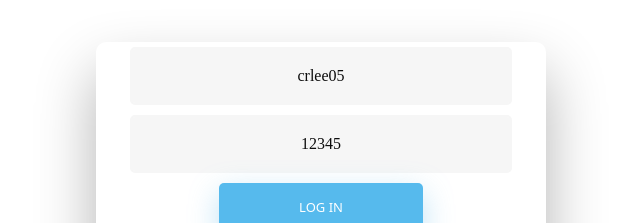
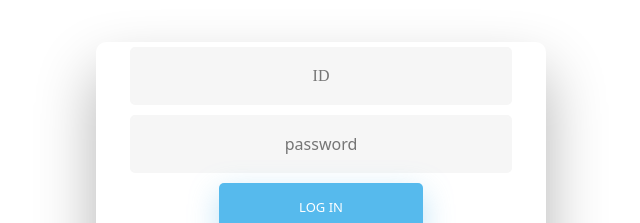
Before and after one commit to Chung10Kr/vueSample21, a Vue app: page /login in a window 1280 px wide. Shown: the part 205-428 px from the top of the page, without its empty margins (319-959 px from the left). Built offline with nearby package versions, Linux system fonts and the light colour scheme.

Commit message:
modify README.md

```diff
--- a/src/_tests_/math.js
+++ /dev/null
@@ -1,3 +0,0 @@
-export function sum(a, b) {
-	return a + b;
-}
--- a/src/view/login/login.vue
+++ b/src/view/login/login.vue
@@ -7,14 +7,13 @@
 					type="text"
 					id="user_id"
 					class="fadeIn second"
-					name="login"
-					placeholder="login"
+					placeholder="ID"
 				/>
 				<input
 					v-model="loginInfo.user_pwd"
-					type="text"
+					type="password"
+					id="user_pwd"
 					class="fadeIn third"
-					name="login"
 					placeholder="password"
 				/>
 				<input
@@ -36,8 +35,8 @@ export default {
 	data() {
 		return {
 			loginInfo: {
-				user_id: 'crlee05',
-				user_pwd: '12345',
+				user_id: '',
+				user_pwd: '',
 			},
 		};
 	},
@@ -179,7 +178,8 @@ input[type='reset']:active {
 	transform: scale(0.95);
 }
 
-input[type='text'] {
+input[type='text'],
+input[type='password'] {
 	background-color: #f6f6f6;
 	border: none;
 	color: #0d0d0d;
```
Also changed, not shown: 2 other files (tests, documents, lock files or other folders).
